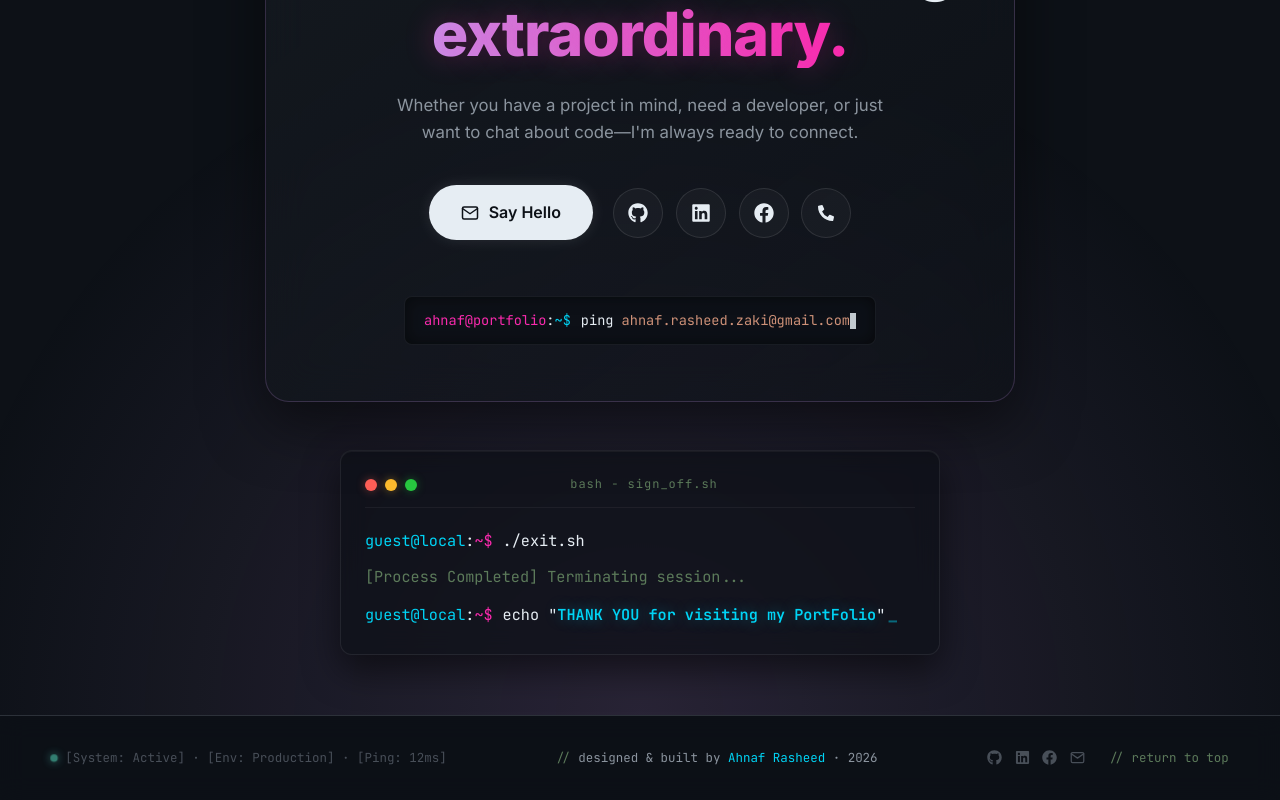
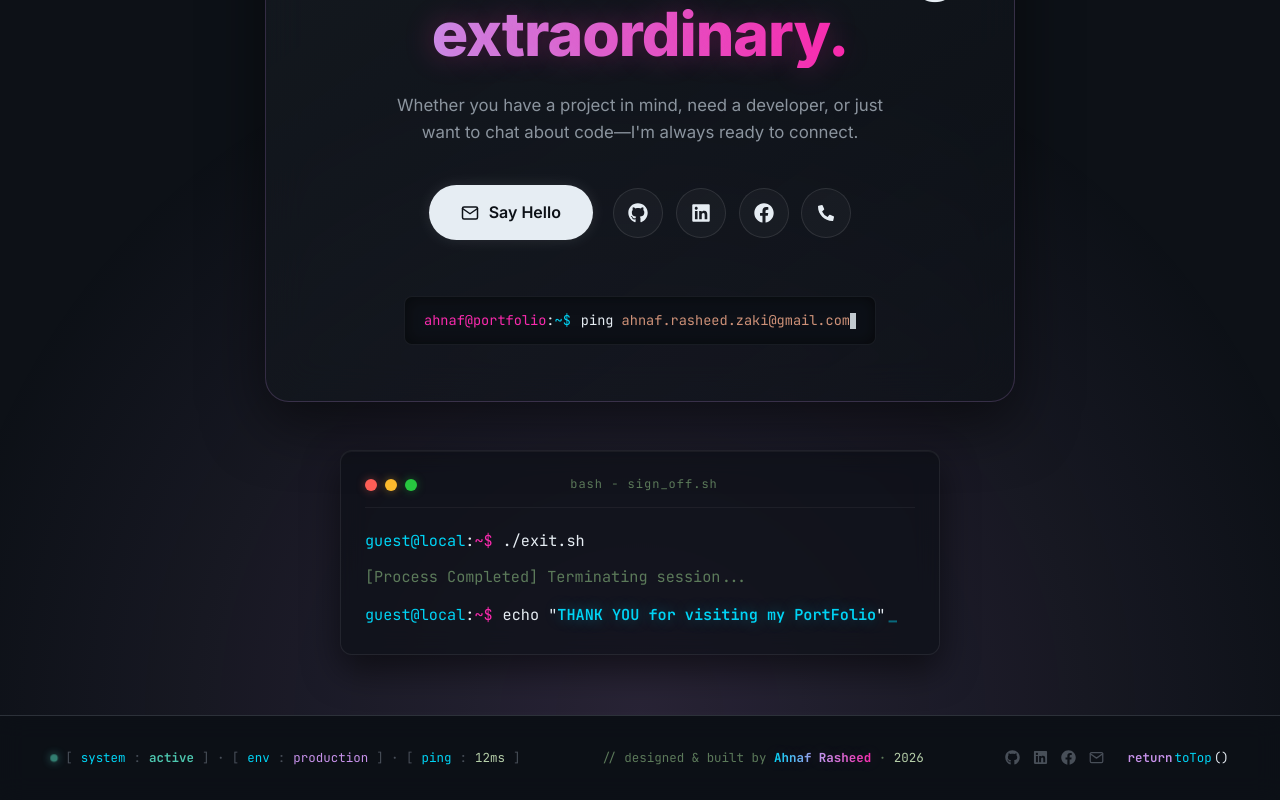
Before and after one commit to ah-nd-naf/Portfolio_Ahnaf, a React (Vite) app: page / in a window 1280 px wide. Shown: the part 6061-6861 px from the top of the page. Built offline with nearby package versions, Linux system fonts and the light colour scheme; the HTML template or start-up script is replaced by a standard one.

Commit message:
feat: implement portfolio structure with App shell and interactive projects carousel

```diff
--- a/src/App.jsx
+++ b/src/App.jsx
@@ -35,31 +35,52 @@ function App() {
         <footer className="site-footer">
           <div className="footer-status">
             <span className="footer-status-dot"></span>
-            <span>[System: Active] · [Env: Production] · [Ping: 12ms]</span>
+            <span style={{ color: 'var(--text-dim)' }}>[</span>
+            <span style={{ color: 'var(--syn-cyan)' }}>system</span>
+            <span style={{ color: 'var(--text-dim)' }}>:</span>
+            <span style={{ color: 'var(--syn-green)', fontWeight: 600 }}>active</span>
+            <span style={{ color: 'var(--text-dim)' }}>] · [</span>
+            <span style={{ color: 'var(--syn-cyan)' }}>env</span>
+            <span style={{ color: 'var(--text-dim)' }}>:</span>
+            <span style={{ color: 'var(--syn-purple)' }}>production</span>
+            <span style={{ color: 'var(--text-dim)' }}>] · [</span>
+            <span style={{ color: 'var(--syn-cyan)' }}>ping</span>
+            <span style={{ color: 'var(--text-dim)' }}>:</span>
+            <span style={{ color: 'var(--syn-number)' }}>12ms</span>
+            <span style={{ color: 'var(--text-dim)' }}>]</span>
           </div>
           <div className="footer-credits">
-            <span style={{ color: 'var(--syn-comment)' }}>// </span>
-            designed &amp; built by{' '}
-            <span style={{ color: 'var(--syn-cyan)' }}>Ahnaf Rasheed</span>
-            {' · '}{new Date().getFullYear()}
+            <span style={{ color: 'var(--syn-comment)' }}>// designed &amp; built by </span>
+            <span style={{
+              background: 'linear-gradient(90deg, var(--syn-cyan), var(--syn-purple), var(--syn-pink))',
+              WebkitBackgroundClip: 'text',
+              WebkitTextFillColor: 'transparent',
+              fontWeight: 700,
+              textShadow: '0 0 15px rgba(199, 146, 234, 0.2)',
+              display: 'inline-block'
+            }}>
+              Ahnaf Rasheed
+            </span>
+            <span style={{ color: 'var(--syn-comment)' }}> · </span>
+            <span style={{ color: 'var(--syn-number)' }}>{new Date().getFullYear()}</span>
           </div>
           <div className="footer-right">
             <div className="footer-socials">
-              <a href="https://github.com/ah-nd-naf" target="_blank" rel="noopener noreferrer" className="footer-social-link" title="GitHub">
+              <a href="https://github.com/ah-nd-naf" target="_blank" rel="noopener noreferrer" className="footer-social-link github-icon" title="GitHub">
                 <FaGithub size={15} />
               </a>
-              <a href="https://linkedin.com/in/ahnafrasheed/" target="_blank" rel="noopener noreferrer" className="footer-social-link" title="LinkedIn">
+              <a href="https://linkedin.com/in/ahnafrasheed/" target="_blank" rel="noopener noreferrer" className="footer-social-link linkedin-icon" title="LinkedIn">
                 <FaLinkedin size={15} />
               </a>
-              <a href="https://www.facebook.com/share/192K2vokxv/" target="_blank" rel="noopener noreferrer" className="footer-social-link" title="Facebook">
+              <a href="https://www.facebook.com/share/192K2vokxv/" target="_blank" rel="noopener noreferrer" className="footer-social-link facebook-icon" title="Facebook">
                 <FaFacebook size={15} />
               </a>
-              <a href="mailto:ahnaf.rasheed.zaki@gmail.com" className="footer-social-link" title="Email">
+              <a href="mailto:ahnaf.rasheed.zaki@gmail.com" className="footer-social-link mail-icon" title="Email">
                 <FiMail size={15} />
               </a>
             </div>
             <span onClick={() => window.scrollTo({ top: 0, behavior: 'smooth' })} className="footer-back-to-top">
-              // return to top
+              <span className="back-to-top-kw">return</span> <span className="back-to-top-fn">toTop</span><span className="back-to-top-punct">()</span>
             </span>
           </div>
         </footer>
--- a/src/components/Projects.jsx
+++ b/src/components/Projects.jsx
@@ -55,7 +55,7 @@ const projects = [
     name: 'Aesthetic-Restaurant',
     label: 'Aesthetic Restaurant',
     description: "Welcome to the Aesthetic Restaurant Website! Designed to offer visitors an immersive and visually appealing experience that reflects the restaurant's philosophy.",
-    tech: ['HTML', 'CSS', 'JavaScript'],
+    tech: ['HTML', 'CSS', 'JavaScript', 'Python'],
     github: 'https://github.com/ah-nd-naf/Aesthetic-Restaurant',
     live: '#',
     accent: '#f92aad',
--- a/src/index.css
+++ b/src/index.css
@@ -1412,27 +1412,72 @@ section {
 
 .footer-social-link {
   color: var(--text-dim);
-  transition: color 0.2s ease, transform 0.2s ease;
+  transition: color 0.2s ease, transform 0.2s ease, filter 0.2s ease;
   display: flex;
   align-items: center;
 }
 
 .footer-social-link:hover {
-  color: var(--syn-cyan);
   transform: translateY(-1px);
 }
 
+.footer-social-link.github-icon:hover {
+  color: var(--syn-cyan);
+  filter: drop-shadow(0 0 6px var(--syn-cyan));
+}
+
+.footer-social-link.linkedin-icon:hover {
+  color: #0077b5;
+  filter: drop-shadow(0 0 6px rgba(0, 119, 181, 0.6));
+}
+
+.footer-social-link.facebook-icon:hover {
+  color: #1877f2;
+  filter: drop-shadow(0 0 6px rgba(24, 119, 242, 0.6));
+}
+
+.footer-social-link.mail-icon:hover {
+  color: var(--syn-pink);
+  filter: drop-shadow(0 0 6px var(--syn-pink));
+}
+
 .footer-back-to-top {
-  color: var(--syn-comment);
+  font-family: var(--font-mono);
+  font-size: 0.78rem;
   cursor: pointer;
-  transition: color 0.2s ease, text-shadow 0.2s ease;
   display: flex;
   align-items: center;
+  gap: 2px;
+  user-select: none;
+  transition: transform 0.2s ease;
 }
 
 .footer-back-to-top:hover {
-  color: var(--syn-green);
-  text-shadow: 0 0 8px rgba(78, 201, 176, 0.4);
+  transform: translateY(-2px);
+}
+
+.back-to-top-kw {
+  color: var(--syn-purple);
+  font-weight: 600;
+  transition: text-shadow 0.2s ease;
+}
+.back-to-top-fn {
+  color: var(--syn-cyan);
+  transition: text-shadow 0.2s ease;
+}
+.back-to-top-punct {
+  color: var(--text-main);
+  transition: text-shadow 0.2s ease;
+}
+
+.footer-back-to-top:hover .back-to-top-kw {
+  text-shadow: 0 0 8px rgba(199, 146, 234, 0.6);
+}
+.footer-back-to-top:hover .back-to-top-fn {
+  text-shadow: 0 0 8px rgba(0, 212, 245, 0.6);
+}
+.footer-back-to-top:hover .back-to-top-punct {
+  text-shadow: 0 0 8px rgba(230, 237, 243, 0.6);
 }
 
 @keyframes pulse {
```
